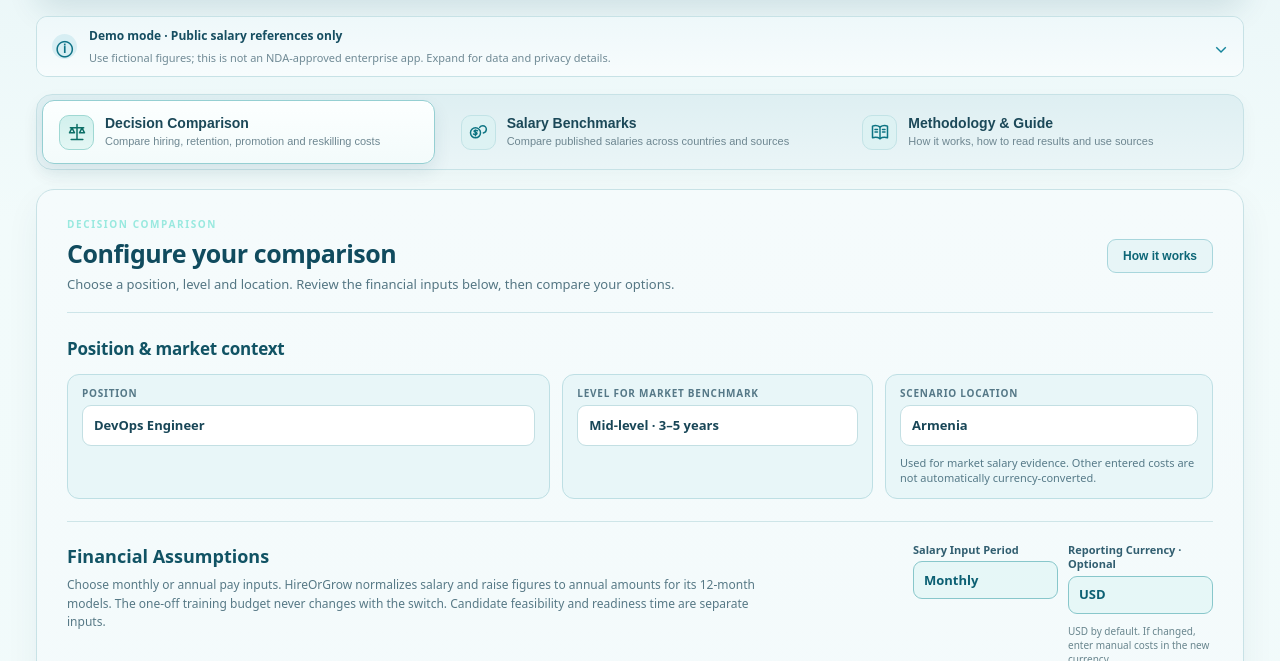
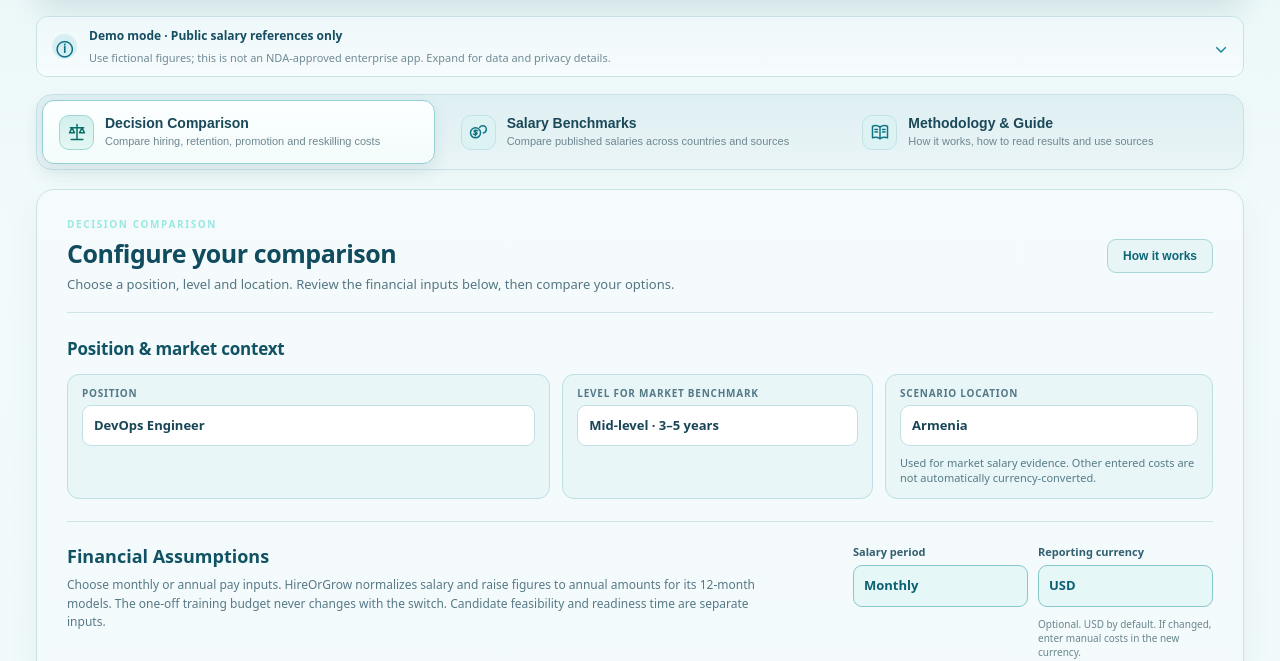
Before and after one commit to SiTa-82/HireOrGrow, a plain HTML site: page index.html in a window 1280 px wide. Shown: the part 139-800 px from the top of the page. Drawn offline with Linux system fonts and the light colour scheme; no server answers.

Commit message:
Add files via upload

```diff
--- a/index.html
+++ b/index.html
@@ -32,7 +32,7 @@
 <div class="field"><label for="decision-grade">Level for market benchmark</label><select aria-label="Seniority grade" id="decision-grade"><option value="junior">Junior</option><option selected="" value="mid">Mid-level · 3–5 years</option><option value="senior">Senior</option></select></div>
 <div class="scenario-location field"><label for="scenario-location">Scenario Location</label><select aria-label="Scenario location" aria-describedby="scenario-location-short-hint" id="scenario-location"><option value="global">Global / cross-border</option><option value="eu">European Union (EU)</option><option selected="" value="armenia">Armenia</option><option value="georgia">Georgia</option><option value="slovakia">Slovakia</option><option value="kazakhstan">Kazakhstan</option><option value="portugal">Portugal</option><option value="finland">Finland</option><option value="netherlands">Netherlands</option><option value="united-states">United States (US)</option><option value="india">India</option></select><small class="scenario-location-short-hint" id="scenario-location-short-hint">Used for market salary evidence. Other entered costs are not automatically currency-converted.</small><span class="location-hint">Sets the country for salary evidence and decision reports. Market salary evidence may populate assumptions and uses FX if available; other calculator inputs are not automatically currency-converted. Local taxes are not calculated.</span></div>
 </div>
-<div class="financial-assumptions-heading"><div><h2>Financial Assumptions</h2><p>Choose monthly or annual pay inputs. HireOrGrow normalizes salary and raise figures to annual amounts for its 12-month models. The one-off training budget never changes with the switch. Candidate feasibility and readiness time are separate inputs.</p></div><div class="financial-heading-controls"><div class="field financial-period-field"><label for="fin-period">Salary Input Period</label><select aria-label="Pay rate display period" id="fin-period"><option selected="" value="monthly">Monthly</option><option value="annual">Annual</option></select></div><div class="field field-currency"><label for="currency">Reporting Currency · Optional</label><select id="currency"><option value="USD">USD</option><option value="EUR">EUR</option><option value="AMD">AMD</option><option value="RUB">RUB</option><option value="GEL">GEL</option><option value="KZT">KZT</option><option value="GBP">GBP</option><option value="PLN">PLN</option><option value="INR">INR</option></select><small class="report-currency-help">USD by default. If changed, enter manual costs in the new currency.</small></div></div></div>
+<div class="financial-assumptions-heading"><div><h2>Financial Assumptions</h2><p>Choose monthly or annual pay inputs. HireOrGrow normalizes salary and raise figures to annual amounts for its 12-month models. The one-off training budget never changes with the switch. Candidate feasibility and readiness time are separate inputs.</p></div><div class="financial-heading-controls"><div class="field financial-period-field"><label for="fin-period">Salary period</label><select aria-label="Pay rate display period" id="fin-period"><option selected="" value="monthly">Monthly</option><option value="annual">Annual</option></select></div><div class="field field-currency"><label for="currency">Reporting currency</label><select id="currency"><option value="USD">USD</option><option value="EUR">EUR</option><option value="AMD">AMD</option><option value="RUB">RUB</option><option value="GEL">GEL</option><option value="KZT">KZT</option><option value="GBP">GBP</option><option value="PLN">PLN</option><option value="INR">INR</option></select><small class="report-currency-help">Optional. USD by default. If changed, enter manual costs in the new currency.</small></div></div></div>
 <div class="financial-fields">
 <div class="field"><label for="fin-market" id="fin-market-label">Market Salary Rate / Month (USD)</label><input id="fin-market" inputmode="decimal" min="0" placeholder="No source rate" step="100" type="number"/><span aria-live="polite" class="salary-basis-tag" id="fin-market-basis">Checking pay basis…</span><small id="fin-market-source">Loading salary evidence…</small></div>
 <div class="field"><label for="fin-internal" id="fin-internal-label">Internal Salary Rate / Month (USD)</label><input id="fin-internal" min="0" step="100" type="number" value="4000"/><span aria-live="polite" class="salary-basis-tag" id="fin-internal-basis">Demo · basis not specified</span><small id="fin-internal-note">Demo starting figure until a comparable market rate is found. Edit manually.</small></div>
--- a/styles.css
+++ b/styles.css
@@ -837,3 +837,31 @@ button.action.primary:hover{background:#094e59}
 @media(max-width:1050px){#decision .financial-assumptions-heading{flex-wrap:wrap}#decision .financial-heading-controls{width:100%;justify-content:flex-start}}
 @media(max-width:740px){#decision .comparison-lead{padding:18px 15px 20px}.unified-setup-heading{align-items:flex-start;flex-wrap:wrap;gap:12px}.unified-setup-heading h1{font-size:22px}.unified-setup-heading .quick-guide{margin-left:0}#decision .comparison-controls{grid-template-columns:1fr;gap:10px}#decision .financial-heading-controls{flex-wrap:wrap}#decision .financial-heading-controls .field{flex:1 1 135px;min-width:130px}#decision .scenario-location{order:unset;flex:none;max-width:none;margin:0}#decision-results .scenario-context-bar{margin:0 0 17px}#decision .financial-assumptions-heading{flex-direction:column;gap:11px}}
 @media print {#decision .financial-assumptions{display:block!important}#decision-results .scenario-context-bar{margin-top:0}}
+
+
+/* Blue Lagoon UI v3.3 — equal-height control labels and aligned selects. */
+#decision .financial-heading-controls {
+  align-items: flex-start;
+}
+#decision .financial-heading-controls .field {
+  flex: 0 0 175px;
+  width: 175px;
+  min-width: 0;
+  max-width: none;
+}
+#decision .financial-heading-controls .field label {
+  display: block;
+  line-height: 18px;
+  min-height: 18px;
+  white-space: nowrap;
+}
+#decision .financial-heading-controls .field select {
+  height: 42px;
+}
+@media (max-width: 740px) {
+  #decision .financial-heading-controls .field {
+    flex: 1 1 145px;
+    width: auto;
+    min-width: 145px;
+  }
+}
```
Also changed, not shown: 1 other file.
